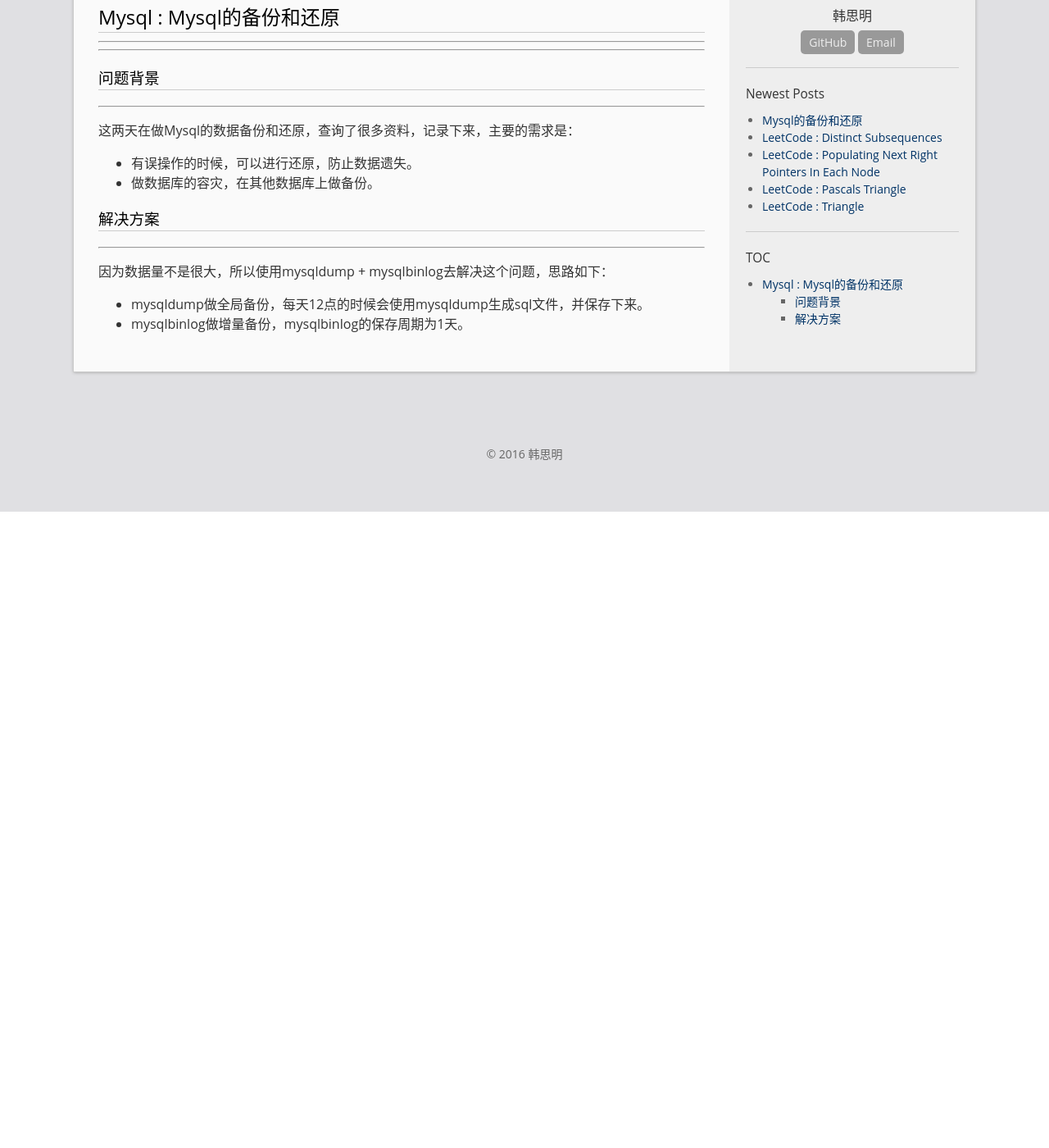
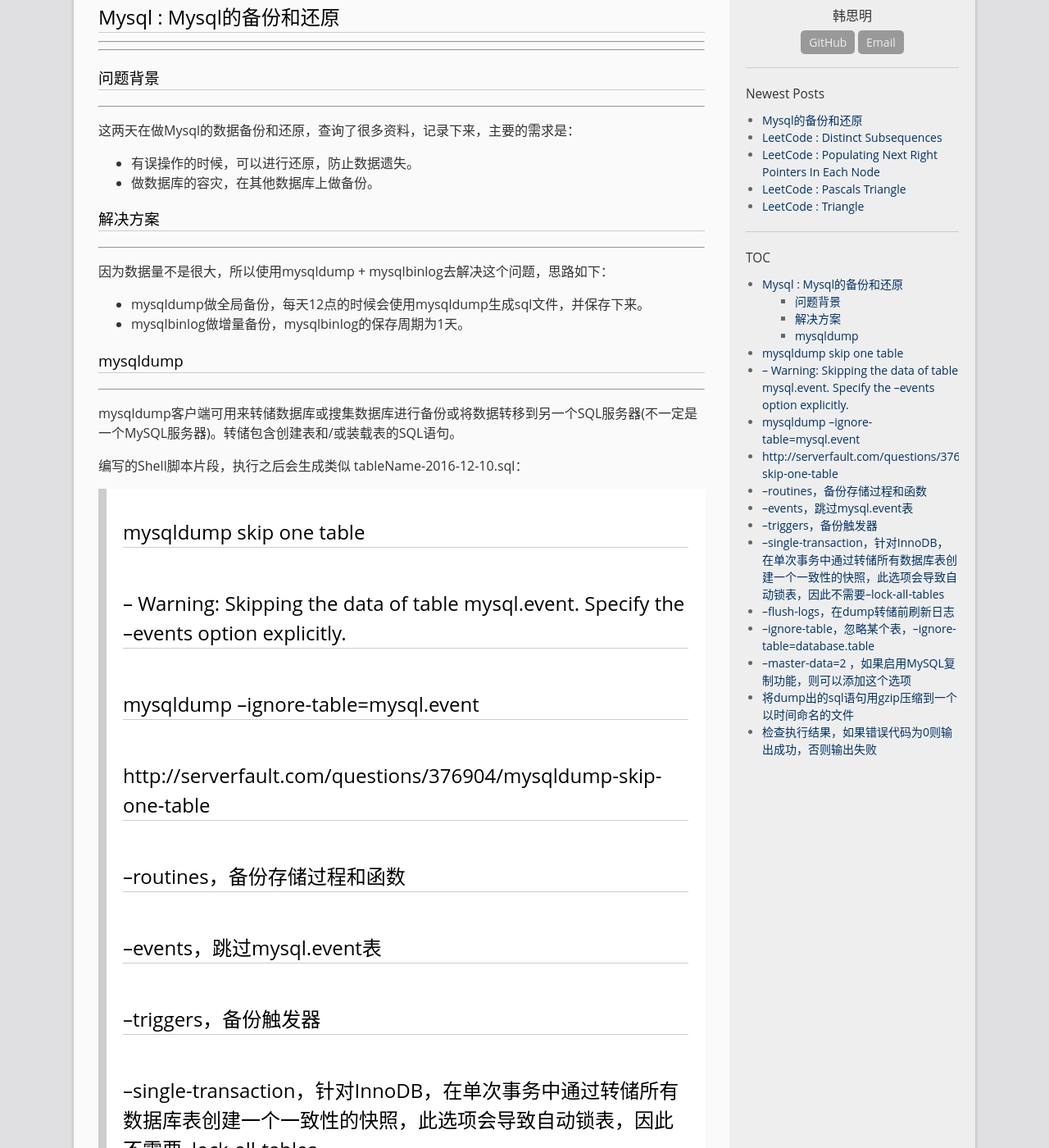
Before and after one commit to hansiming/Blog, a Jekyll site: the page built from _posts/2016-12-09-mysql备份和还原.md, in a window 1280 px wide and 1400 px high, scrolled down 270 px. Shown: the whole window at 82% size. Built offline with Jekyll 4.4.1, drawn with Linux system fonts in a browser that asks for light colours; before the commit the page ends 900 px from its top, so only the background shows below that; some of the changed text lies outside the part shown.

Commit message:
update mysql

```diff
--- a/_posts/2016-12-09-mysql备份和还原.md
+++ b/_posts/2016-12-09-mysql备份和还原.md
@@ -21,3 +21,39 @@
 因为数据量不是很大，所以使用mysqldump + mysqlbinlog去解决这个问题，思路如下：
   * mysqldump做全局备份，每天12点的时候会使用mysqldump生成sql文件，并保存下来。
   * mysqlbinlog做增量备份，mysqlbinlog的保存周期为1天。
+
+### mysqldump
+----
+mysqldump客户端可用来转储数据库或搜集数据库进行备份或将数据转移到另一个SQL服务器(不一定是一个MySQL服务器)。转储包含创建表和/或装载表的SQL语句。
+
+编写的Shell脚本片段，执行之后会生成类似 tableName-2016-12-10.sql：
+
+  > # mysqldump skip one table
+
+  > # -- Warning: Skipping the data of table mysql.event. Specify the --events option explicitly.
+
+  > # mysqldump --ignore-table=mysql.event
+
+  > # http://serverfault.com/questions/376904/mysqldump-skip-one-table
+
+  > # --routines，备份存储过程和函数
+
+  > # --events，跳过mysql.event表
+
+  > # --triggers，备份触发器
+
+  > # --single-transaction，针对InnoDB，在单次事务中通过转储所有数据库表创建一个一致性的快照，此选项会导致自动锁表，因此不需要--lock-all-tables
+
+  > # --flush-logs，在dump转储前刷新日志
+
+  > # --ignore-table，忽略某个表，--ignore-table=database.table
+
+  > # --master-data=2 ，如果启用MySQL复制功能，则可以添加这个选项
+
+  > # 将dump出的sql语句用gzip压缩到一个以时间命名的文件
+
+  > mysqldump --user=${mySqlUserName} --password=${mysqlPassWd} --routines --events --triggers --single-transaction --flush-logs --ignore-table=mysql.event --databases ${dataBaseName} | gzip > ${backupLocation}/${dataBaseName}-${dateFormat}.sql.gz
+
+  > # 检查执行结果，如果错误代码为0则输出成功，否则输出失败
+
+  > [ $? -eq 0 ] && echo "备份" ${dataBaseName} "成功, 产生的sql压缩文件在" ${backupLocation}/${dataBaseName}-${dateFormat}.sql.gz || echo "备份失败"
```
